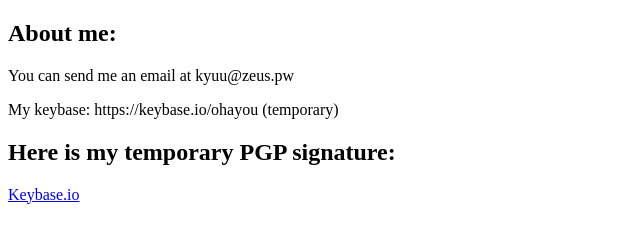
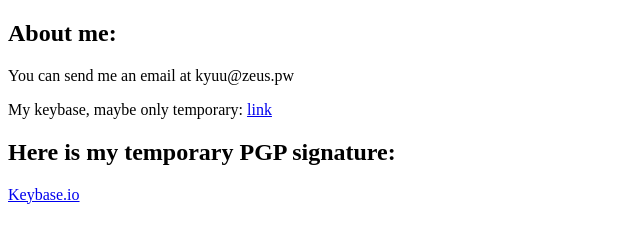
Before and after one commit to ZeusPW/zeuspw.github.io, a plain HTML site: page index.html in a window 1280 px wide. Shown: the whole page, without its empty margins (0-640 px from the left). Drawn offline with Linux system fonts and the light colour scheme.

Commit message:
Update index.html

```diff
--- a/index.html
+++ b/index.html
@@ -13,7 +13,7 @@
 
   <h2>About me:</h2>
   <p>You can send me an email at kyuu@zeus.pw</p>
-  <p>My keybase: https://keybase.io/ohayou (temporary)</p>
+  <p>My keybase, maybe only temporary: <a href="https://keybase.io/ohayou">link</a></p>
 
   <h2>Here is my temporary PGP signature:</h2>
   <a href="https://keybase.io/ohayou/pgp_keys.asc">Keybase.io</a>
```
